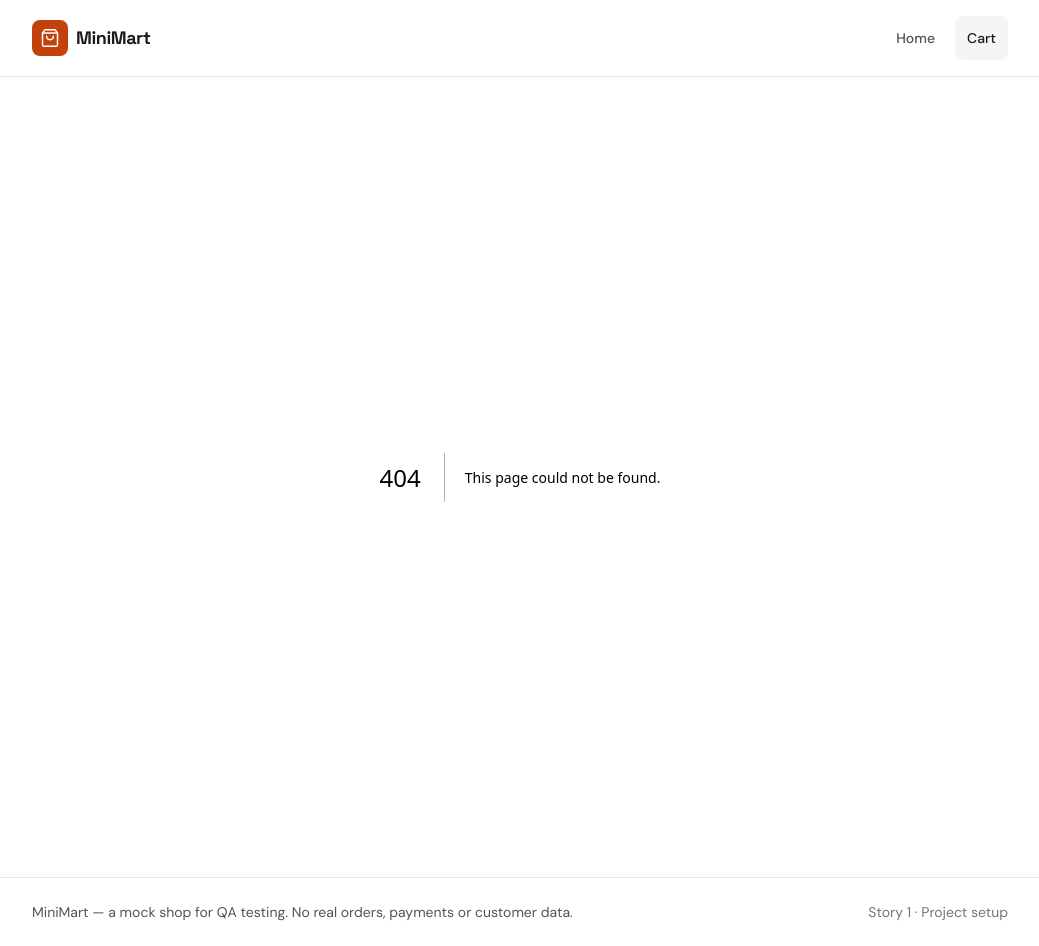
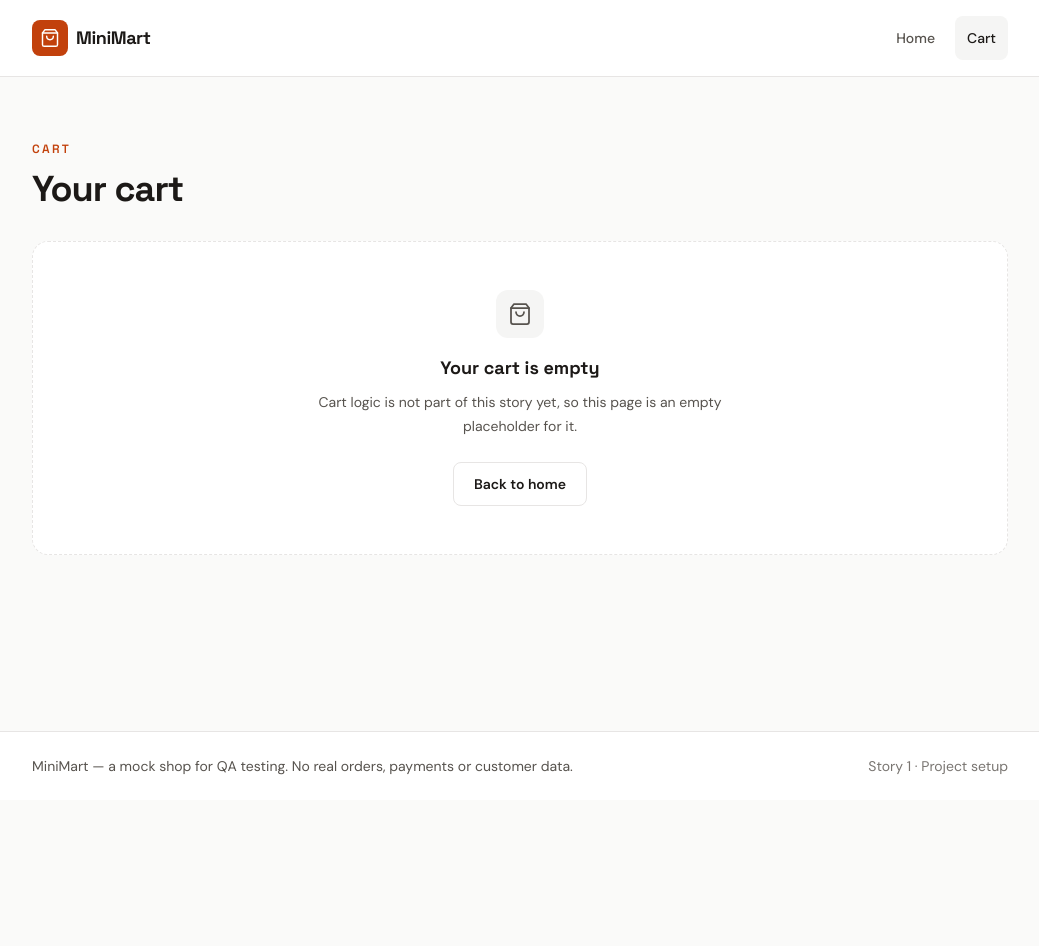
Before and after one commit to ramibentaieb-qa/ai-built-shop-qa, a Next.js app: page /cart in a window 1280 px wide. Before the commit this address had no page. Shown: the whole page, without its empty margins (120-1159 px from the left). After the commit the page ends 800 px from the top, so only its background shows below. Built offline with nearby package versions, Linux system fonts and the light colour scheme.

Commit message:
feat: add cart placeholder page

```diff
--- /dev/null
+++ b/src/app/cart/page.tsx
@@ -0,0 +1,49 @@
+import type { Metadata } from "next";
+import Link from "next/link";
+
+export const metadata: Metadata = {
+  title: "Cart",
+  description: "Your cart. Cart logic arrives in a later story.",
+};
+
+export default function CartPage() {
+  return (
+    <div className="mx-auto w-full max-w-5xl px-4 py-10 sm:px-6 sm:py-16">
+      <p className="font-display text-xs font-semibold uppercase tracking-[0.2em] text-brand">
+        Cart
+      </p>
+      <h1 className="mt-3 font-display text-3xl font-bold tracking-tight text-ink sm:text-4xl">
+        Your cart
+      </h1>
+
+      <div className="mt-8 rounded-2xl border border-dashed border-line bg-surface p-8 text-center sm:p-12">
+        <span className="inline-flex size-12 items-center justify-center rounded-xl bg-surface-muted text-ink-muted">
+          <svg
+            aria-hidden="true"
+            viewBox="0 0 24 24"
+            fill="none"
+            stroke="currentColor"
+            strokeWidth={1.75}
+            strokeLinecap="round"
+            strokeLinejoin="round"
+            className="size-6"
+          >
+            <path d="M6 2 3 6v14a2 2 0 0 0 2 2h14a2 2 0 0 0 2-2V6l-3-4Z" />
+            <path d="M3 6h18" />
+            <path d="M16 10a4 4 0 0 1-8 0" />
+          </svg>
+        </span>
+        <p className="mt-4 font-display text-lg font-bold text-ink">Your cart is empty</p>
+        <p className="mx-auto mt-2 max-w-md text-sm leading-6 text-ink-muted">
+          Cart logic is not part of this story yet, so this page is an empty placeholder for it.
+        </p>
+        <Link
+          href="/"
+          className="mt-6 inline-flex min-h-11 items-center justify-center rounded-lg border border-line px-5 py-2.5 text-sm font-semibold text-ink transition-colors hover:bg-surface-muted"
+        >
+          Back to home
+        </Link>
+      </div>
+    </div>
+  );
+}
```
